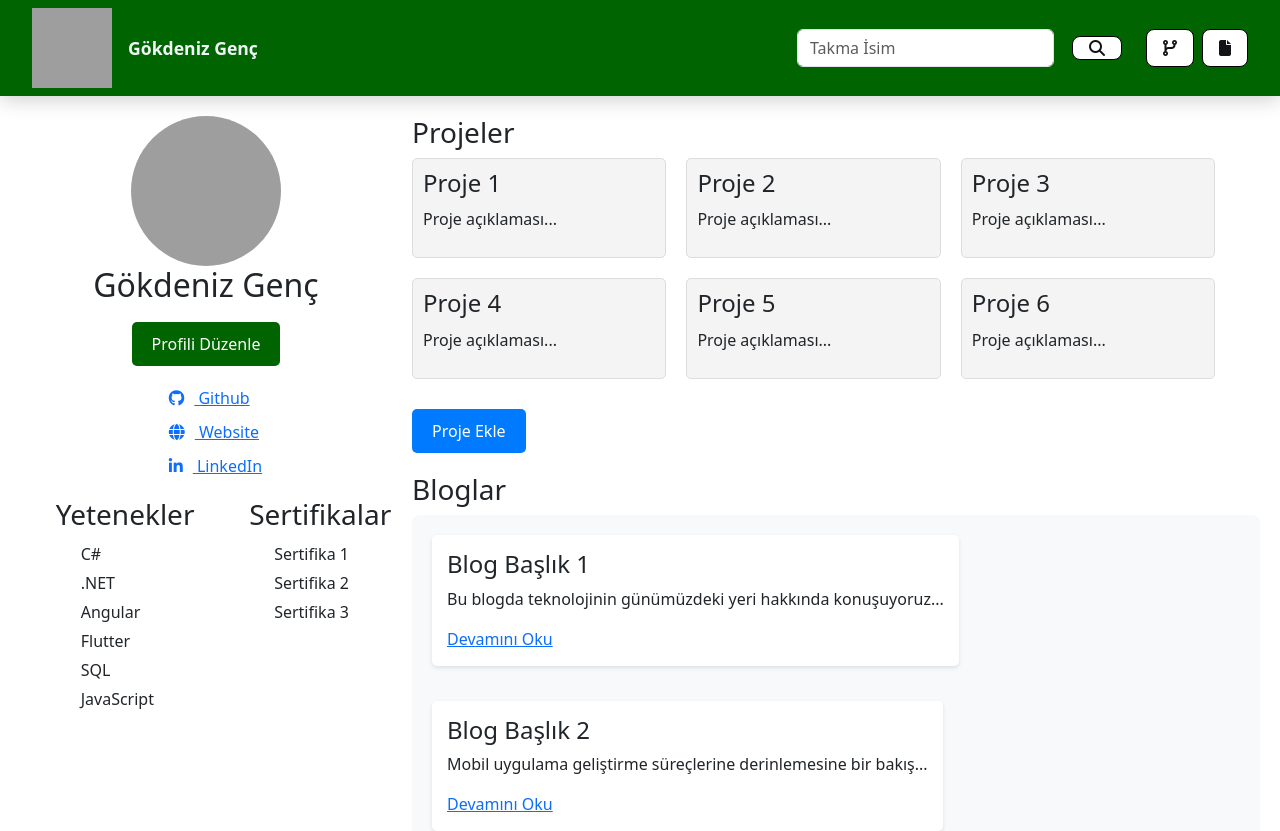
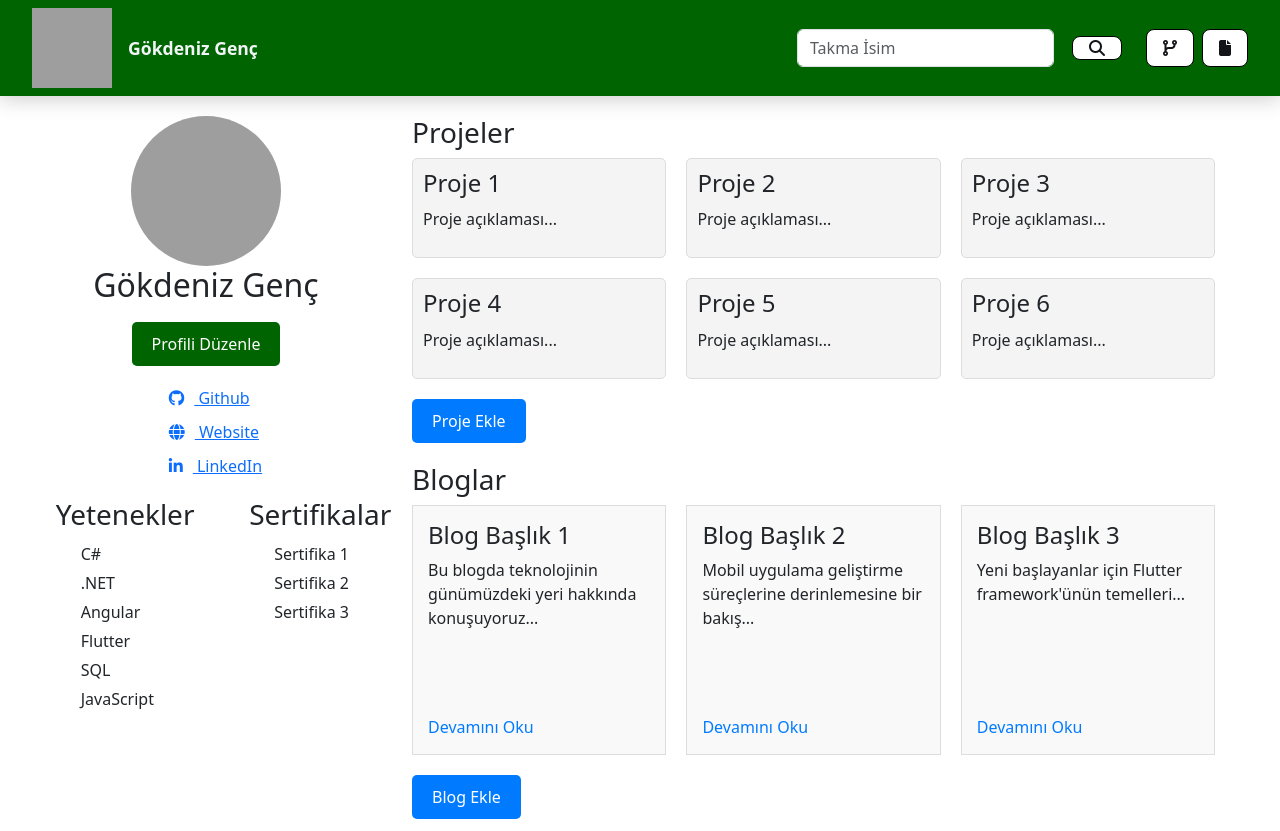
Before and after one commit to gokdenizgencc/portfolioproject, an Angular app: page /homepage in a window 1280 px wide. Shown: the top 831 px of the page. Built offline with nearby package versions, Linux system fonts and the light colour scheme; grey boxes are pictures that could not be loaded.

Commit message:
fetch data from backend

```diff
--- a/src/components/homepage/homepage.component.css
+++ b/src/components/homepage/homepage.component.css
@@ -97,7 +97,6 @@
 }
 .comments-section {
 
-
   padding: 20px;
   background-color: #f9f9f9;
   border: 1px solid #ddd;
@@ -158,18 +157,38 @@
 
 .projects,
 .blogs {
-  margin-bottom: 10px;
-}
-.blogs {
-  background-color: #f8f9fa;
-  padding: 20px;
-  border-radius: 8px;
+  display: flex;
+  flex-wrap: wrap;
+  gap: 20px;
 }
 
 .blog {
-  margin-bottom: 15px;
-  padding: 15px;
-  background-color: #ffffff;
-  border-radius: 5px;
-  box-shadow: 0 2px 4px rgba(0, 0, 0, 0.1);
+  flex: 1 1 30%; /* Her blog için %30 genişlik, esnek büyüme */
+  max-width: 30%; /* Maksimum genişlik sınırlaması */
+  min-height: 250px; /* Sabit bir yükseklik değeri */
+  border: 1px solid #ddd; /* Bloglara kenarlık */
+  padding: 15px; /* İçeriğe biraz boşluk */
+  box-sizing: border-box; /* Padding ve border'ın genişlikten sayılması için */
+  background-color: #f9f9f9; /* Arka plan rengi */
+  display: flex;
+  flex-direction: column;
+  justify-content: space-between;
 }
+
+.blog h4 {
+  margin-top: 0;
+}
+
+.blog p {
+  flex-grow: 1; /* Metin içeriklerinin esnek olmasını sağlar */
+}
+
+.blog a {
+  margin-top: auto; /* Blog yazısının altına "Devamını Oku" butonunu yerleştirir */
+  text-decoration: none;
+  color: #007bff;
+}
+
+.blog a:hover {
+  text-decoration: underline;
+}
--- a/src/components/homepage/homepage.component.ts
+++ b/src/components/homepage/homepage.component.ts
@@ -2,7 +2,10 @@
 import { NaviComponent } from '../navi/navi.component';
 import { ProjectComponent } from '../project/project.component';
 import { LoginComponent } from '../login/login.component';
-import { RouterModule } from '@angular/router';
+import { ActivatedRoute, RouterModule } from '@angular/router';
+import { UserAllInfo } from '../../models/userAllInfo';
+import { ToastrService } from 'ngx-toastr';
+import { UserService } from '../../services/user.service';
 
 @Component({
   selector: 'app-homepage',
@@ -12,5 +15,18 @@
   styleUrl: './homepage.component.css'
 })
 export class HomepageComponent {
+  userinfo:UserAllInfo;
+    constructor(private userService:UserService,private activatedRoute:ActivatedRoute,private toastrService:ToastrService){
 
+    }
+  ngOnInit():void{
+
+  }
+
+  getinfo(){
+    this.userService.getAllUserİnformartion(1).subscribe(response=>{
+      this.userinfo=response.data;
+    })
+
+  }
 }
--- /dev/null
+++ b/src/models/skill.ts
@@ -0,0 +1,6 @@
+export interface Skill{
+    skillId:number;
+    userId:number;
+    name:string;
+    proficiency:number;
+}
--- /dev/null
+++ b/src/models/socialLink.ts
@@ -0,0 +1,6 @@
+export interface SocialLink{
+    socialLinkId:number;
+    userId:number;
+    platform:string;
+    url:string;
+}
--- /dev/null
+++ b/src/models/userAllInfo.ts
@@ -0,0 +1,16 @@
+import { Blog } from "./blog";
+import { Certificate } from "./certificate";
+import { Comments } from "./comments";
+import { Project } from "./project";
+import { Skill } from "./skill";
+import { SocialLink } from "./socialLink";
+
+export interface UserAllInfo {
+  name: string;
+  skills: Skill[];
+  certificates: Certificate[];
+  socialLinks: SocialLink[];
+  projects: Project[];
+  blogs: Blog[];
+  comments: Comments[];
+}
--- a/src/services/user.service.ts
+++ b/src/services/user.service.ts
@@ -3,6 +3,9 @@
 import { Observable } from 'rxjs';
 import { User } from '../models/user';
 import { ListResponseModel } from '../models/listResponseModel';
+import { ResponseModel } from '../models/responsModel';
+import { UserAllInfo } from '../models/userAllInfo';
+import { SingleResponseModel } from '../models/singleResponseModel';
 
 @Injectable({
   providedIn: 'root'
@@ -19,6 +22,11 @@
         let newPath="http://localhost:46772/api/Users/getbyproject?getbyproject="+categoryId
     return this.httpClient.get<ListResponseModel<User>>(newPath);
   }
+  getAllUserİnformartion(id:number):Observable<SingleResponseModel<UserAllInfo>>{
+    let path="http://localhost:46772/api/Users/getAllInfo?id="+id
+
+    return this.httpClient.get<SingleResponseModel<UserAllInfo>>(path);
+  }
 
 
 }
```
Also changed, not shown: src/models/certificate.ts (added, +8 -0 lines), src/models/comments.ts (added, +8 -0 lines).
